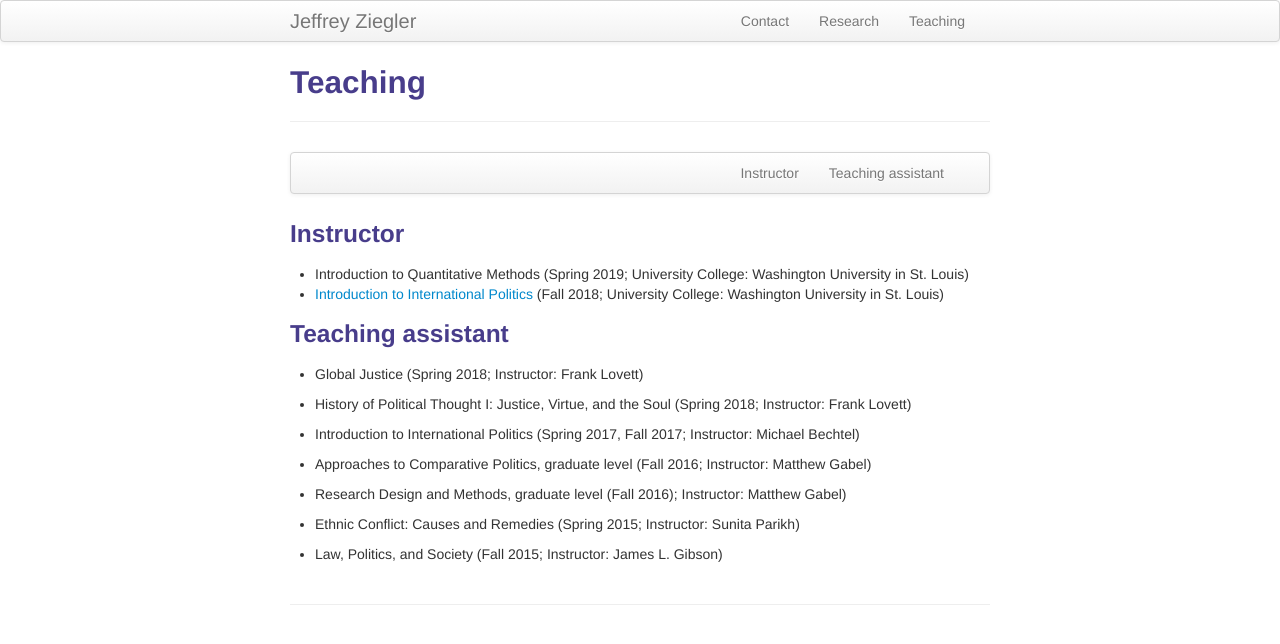
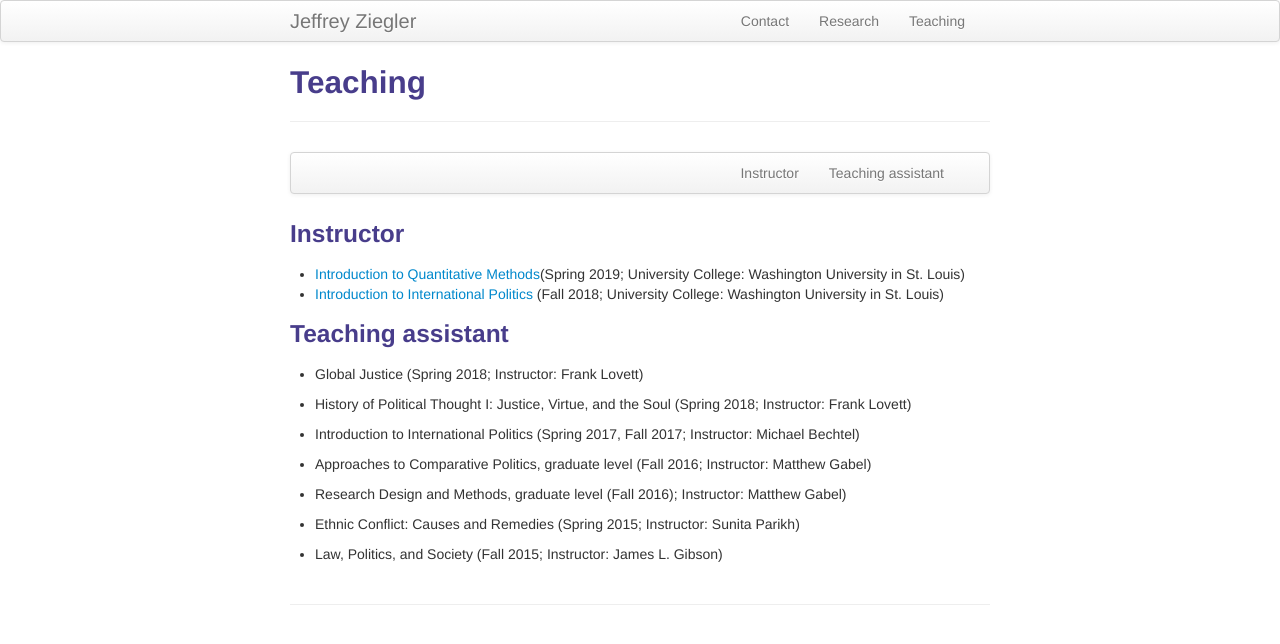
Before and after one commit to zieglerjef/zieglerjef.github.io, a Jekyll site: the page built from pages/teaching.md, in a window 1280 px wide. Shown: the top 644 px of the page. Built offline with Jekyll 4.4.1, drawn with Linux system fonts in a browser that asks for light colours; part of the change alters nothing that is shown.

```diff
--- a/pages/teaching.md
+++ b/pages/teaching.md
@@ -13,8 +13,8 @@ description: Jeff Ziegler's teaching
     </div>
 </div>
 ### <a name="instructor"></a>Instructor
-- Introduction to Quantitative Methods (Spring 2019; University College: Washington University in St. Louis)
-- [Introduction to International Politics](https://zieglerjef.github.io/pages/teachingMaterials/) (Fall 2018; University College: Washington University in St. Louis)
+- [Introduction to Quantitative Methods](https://zieglerjef.github.io/pages/QPMteachingMaterials/)(Spring 2019; University College: Washington University in St. Louis)
+- [Introduction to International Politics](https://zieglerjef.github.io/pages/IRteachingMaterials/) (Fall 2018; University College: Washington University in St. Louis)
 
 ### <a name="TA"></a>Teaching assistant
 
```
